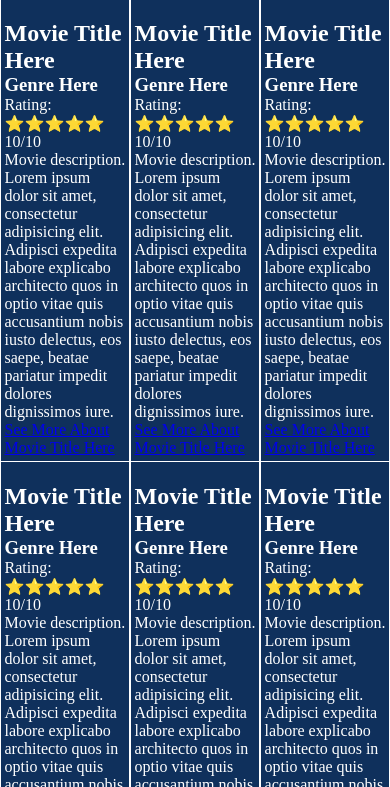
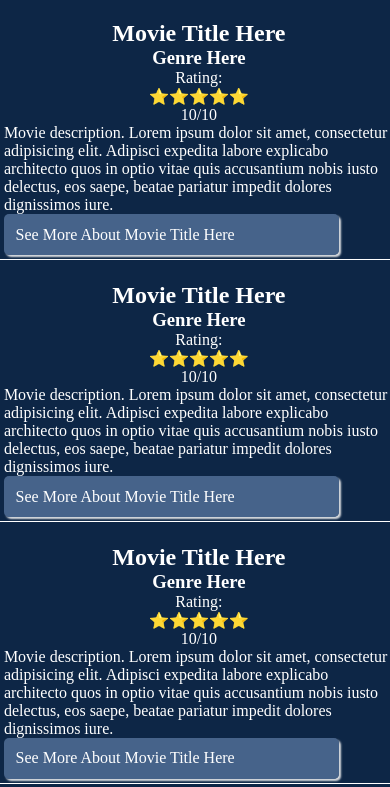
Before and after one commit to AlexStormwood/mar25-t1w2-git-intro, a plain HTML site: page src/index.html in a window 390 px wide. Shown: the part 57-844 px from the top of the page. Drawn offline with Linux system fonts and the light colour scheme.

Commit message:
media queries

```diff
--- a/src/styles/styles.css
+++ b/src/styles/styles.css
@@ -1,6 +1,13 @@
 :root {
 	--background: #0f305c;
 	--textColour: white;
+
+	--theme-100: white;
+	--theme-200: #d9dce0;
+	--theme-300: rgb(132, 173, 228);
+
+	--theme-900: #0d2646;
+	--theme-1000: black;
 
 	color: var(--textColour);
 
@@ -39,8 +46,45 @@ main.movieList {
 	justify-content: space-evenly;
 
 	section.movieCard {
-		background-color: var(--background);
+		background-color: var(--theme-900);
 		width: 31%;
 		padding: 1%;
+
+		h2, h3, section.movieRating {
+			text-align: center;
+		}
+
+		a {
+			background-color: color-mix(in srgb, var(--theme-300) 50%, #0000004f 50%);
+			/* filter: invert(100%); */
+			display: block;
+			/* height: 15%; */
+			padding: 3%;
+			/* shadow, hover colour, border/outline, rounded edges */
+			border-radius: 5px;
+			box-shadow: 2px 2px 2px var(--theme-200);
+			text-decoration: none;
+			color: var(--textColour);
+		}
+
+		a:hover {
+			background-color: var(--theme-900);
+		}
 	}
 }
+
+
+@media screen and (max-width: 600px) {
+	main.movieList {
+
+		flex-direction: column;
+
+		section.movieCard {
+			width: 100%;
+
+			a {
+				width: 80%;
+			}
+		}
+	}
+}
```
